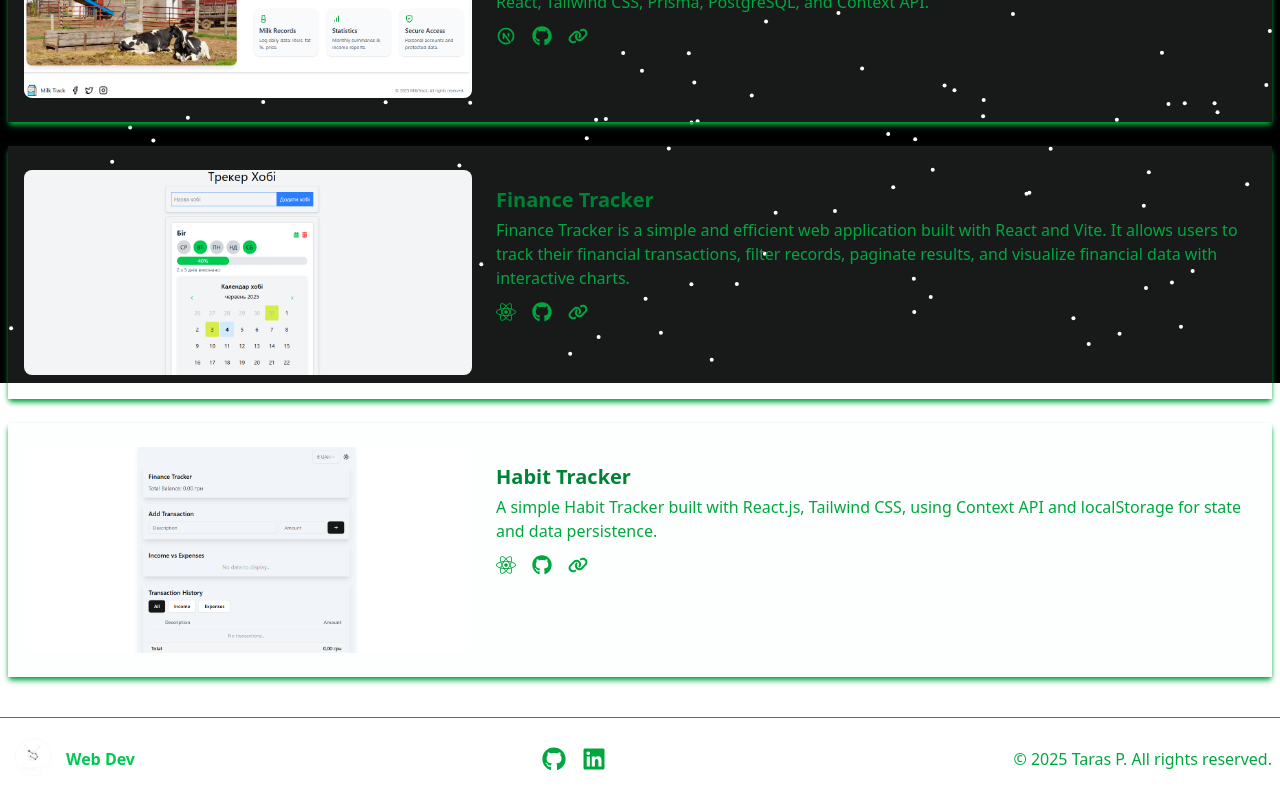
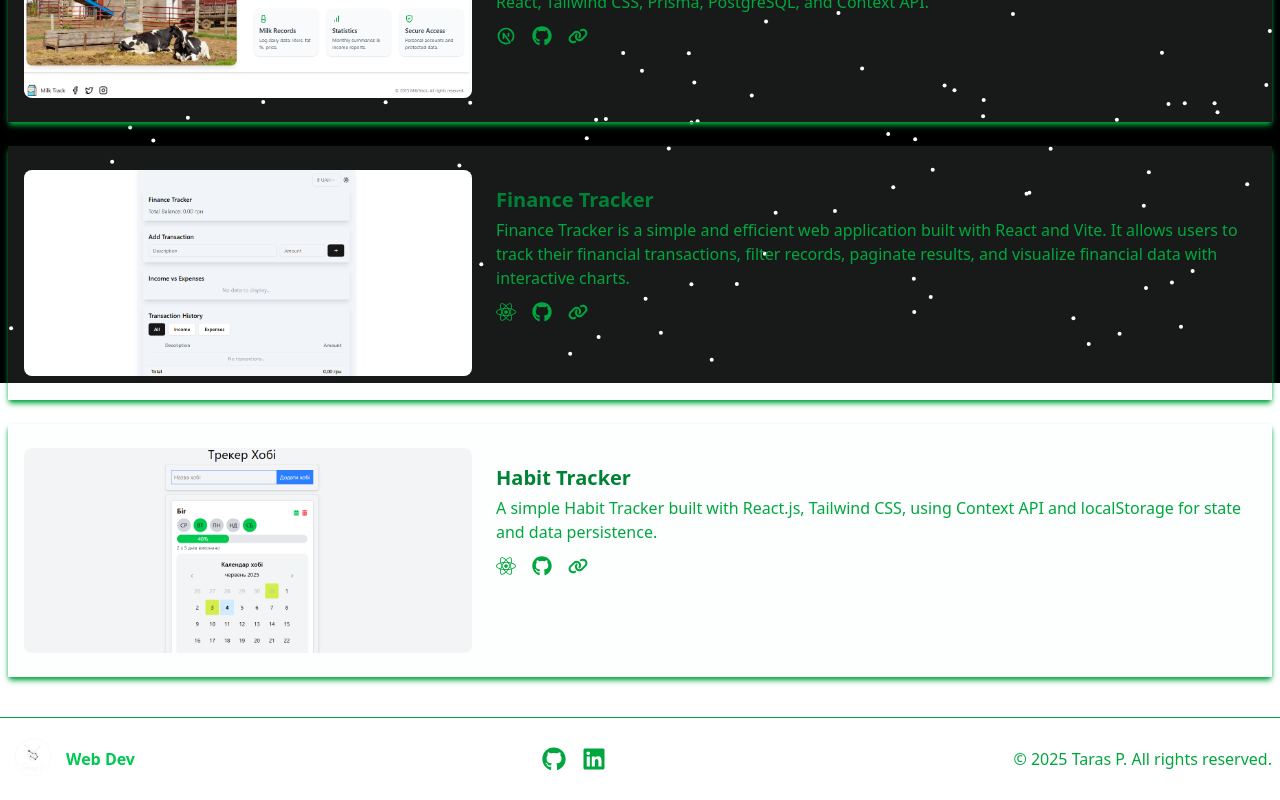
Before and after one commit to lokki931/taras-p, a Next.js app: page /portfolio in a window 1280 px wide. Shown: the part 417-1217 px from the top of the page. Built offline with nearby package versions, Linux system fonts and the light colour scheme.

Commit message:
fix bug img

```diff
--- a/src/components/pages/views/portfolio/data-portfolio.tsx
+++ b/src/components/pages/views/portfolio/data-portfolio.tsx
@@ -27,7 +27,7 @@ export const projects = [
     title: "Finance Tracker",
     description:
       "Finance Tracker is a simple and efficient web application built with React and Vite. It allows users to track their financial transactions, filter records, paginate results, and visualize financial data with interactive charts.",
-    image: "/02_img.png",
+    image: "/03_img.png",
     github: "https://github.com/lokki931/tracker_finance",
     siteUrl: "https://trackerfinance.vercel.app",
     buildby: <FaReact title="Built with React" />,
@@ -37,7 +37,7 @@ export const projects = [
     title: "Habit Tracker",
     description:
       "A simple Habit Tracker built with React.js, Tailwind CSS, using Context API and localStorage for state and data persistence.",
-    image: "/03_img.png",
+    image: "/02_img.png",
     github: "https://github.com/lokki931/tracker-hobies",
     siteUrl: "https://tracker-hobies.vercel.app/",
     buildby: <FaReact title="Built with React" />,
```
